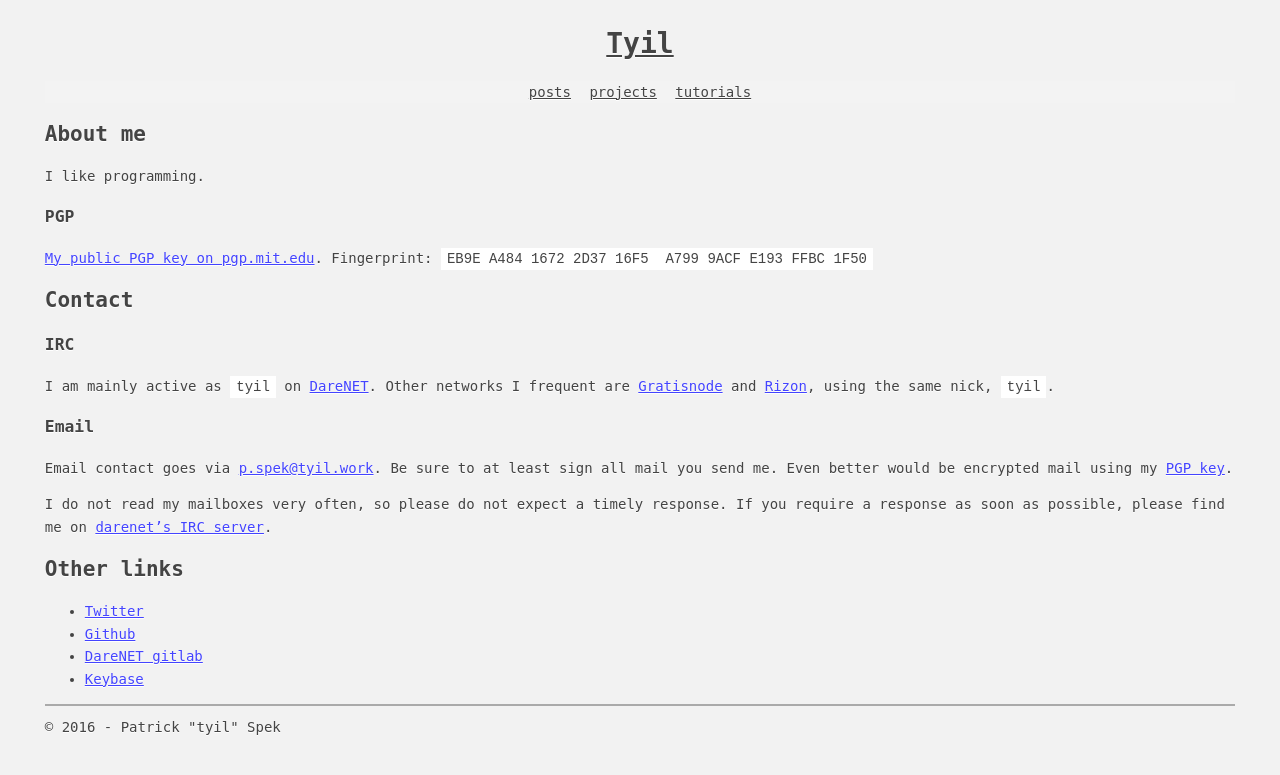
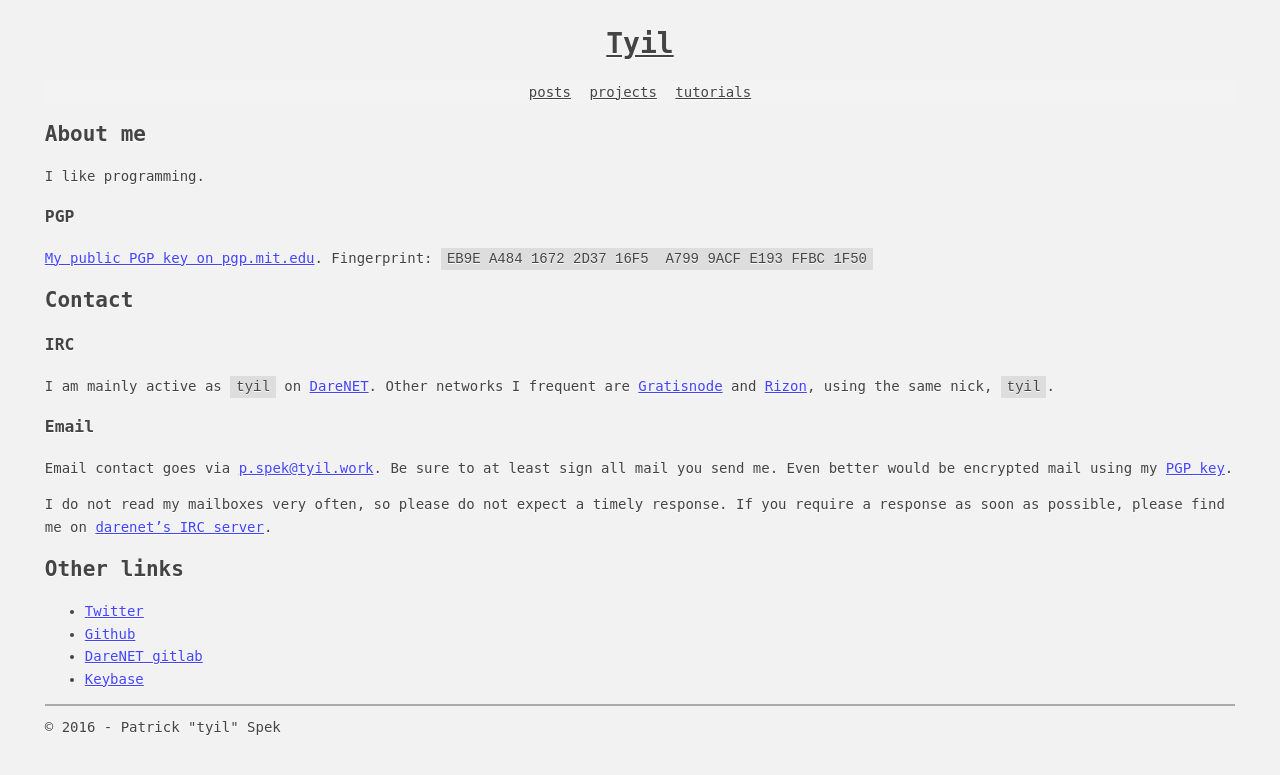
Before and after one commit to Tyil/website, a Jekyll site: the page built from index.md, in a window 1280 px wide. Shown: the top 775 px of the page. Built offline with Jekyll 4.4.1, drawn with Linux system fonts in a browser that asks for light colours; Markdown is read by kramdown in place of the engine named in the settings.

Commit message:
Make codeblocks a different shade of gray

```diff
--- a/css/main.scss
+++ b/css/main.scss
@@ -68,7 +68,7 @@ a:hover {
 
 code {
 	display: inline-block;
-	background: white;
+	background: #ddd;
 	white-space: pre;
 	padding: 0 6px;
 }
```
